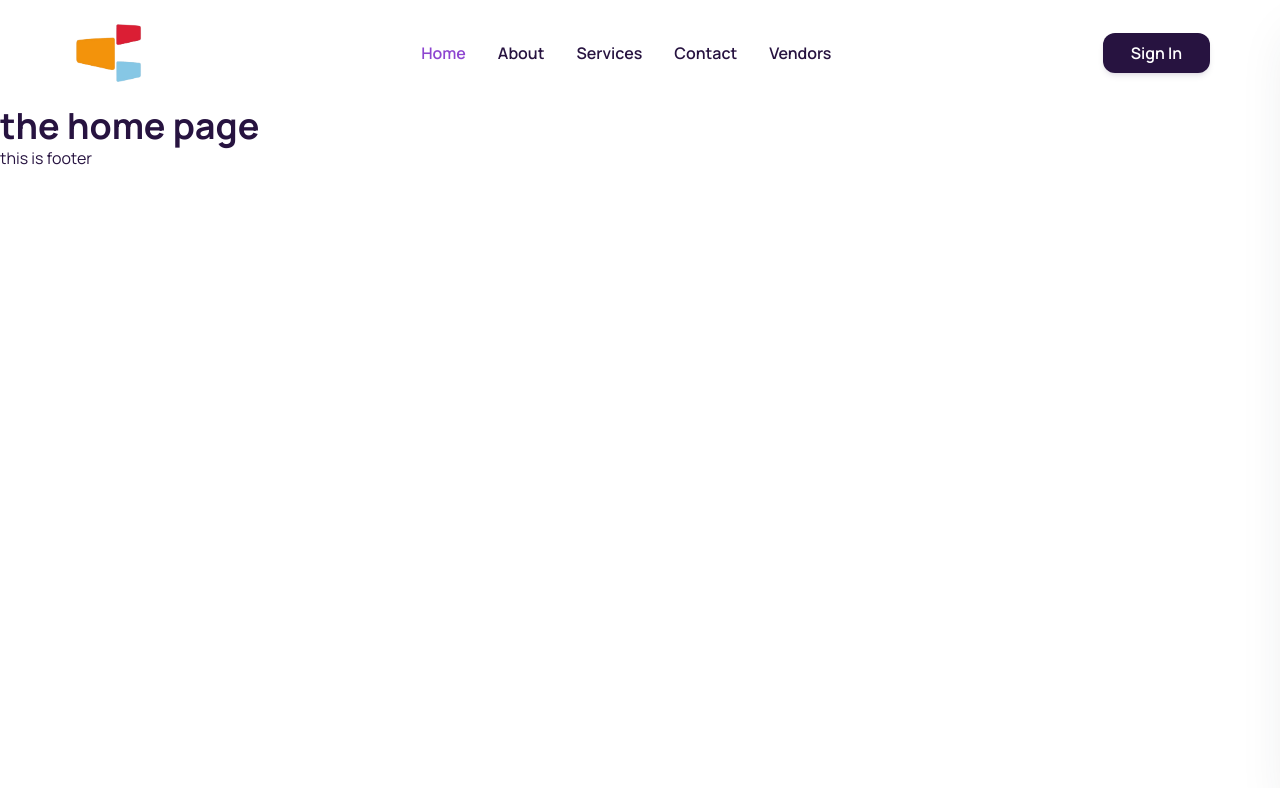
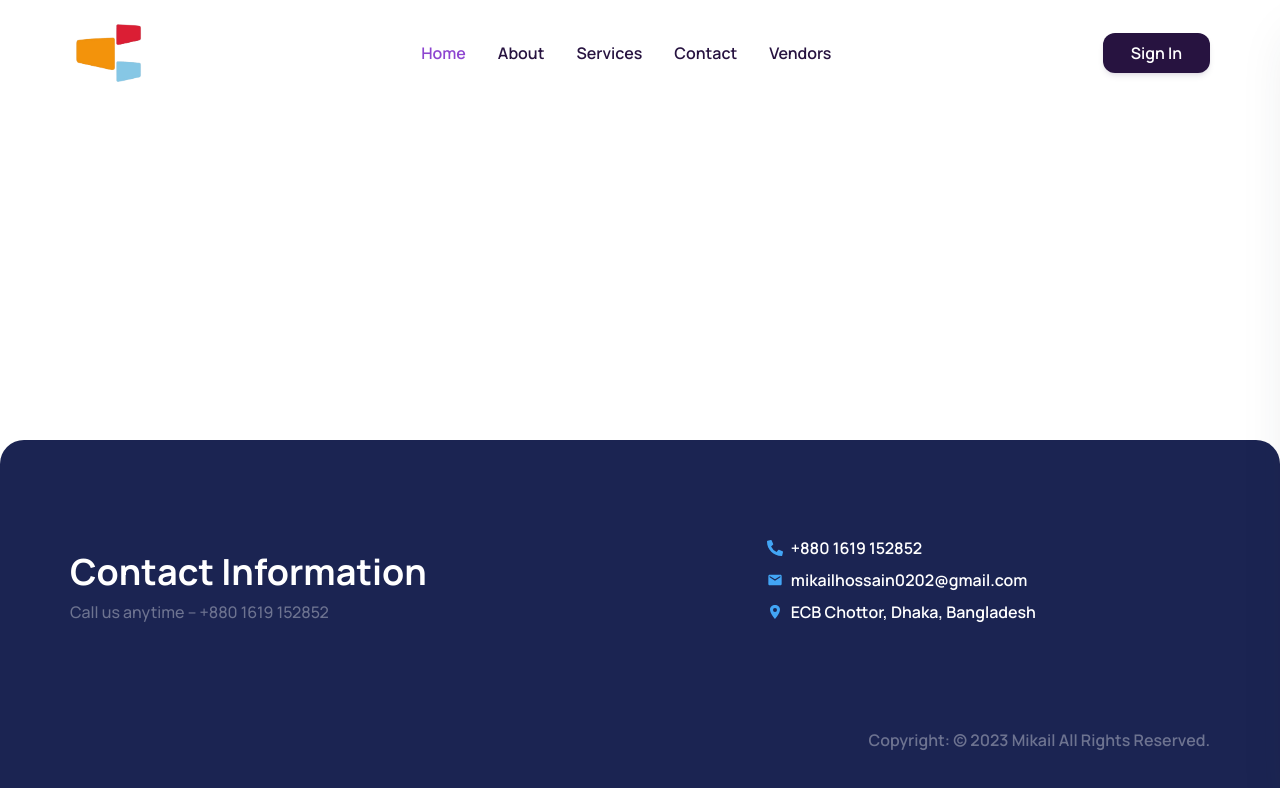
Before and after one commit to EligibleDev/happy_users, a React (Vite) app: page / in a window 1280 px wide. Shown: the top 788 px of the page. Built offline with nearby package versions, Linux system fonts and the light colour scheme.

Commit message:
footer done for all devices and MainLayout updated

```diff
--- a/src/components/Footer/Footer.jsx
+++ b/src/components/Footer/Footer.jsx
@@ -1,9 +1,40 @@
+import { contactInfos } from "../../utils/utils";
+
 const Footer = () => {
-      return (
-            <div>
-                  this is footer
+    return (
+        <footer className="bg-purple-bg rounded-t-3xl text-white px-8 xl:px-0">
+            <div className="max-w-screen-xl mx-auto flex flex-col gap-8 sm:flex-row justify-between items-end py-24">
+                <div className="w-full sm:w-3/5 flex flex-col gap-2">
+                    <h1 className="text-3xl lg:text-4xl font-bold">
+                        Contact Information
+                    </h1>
+                    <a className="text-paragraph font-medium" href="tel:+8801619152852">
+                        Call us anytime – +880 1619 152852
+                    </a>
+                </div>
+
+                <div className="w-full sm:w-2/5 space-y-2">
+                    {contactInfos.map((info) => (
+                        <div
+                            className="flex items-center gap-2 font-semibold"
+                            key={info.link}
+                        >
+                            <info.icon className="text-blue-400" />
+                            <a
+                                className="hover:text-blue-400 transition"
+                                href={info.link}
+                            >
+                                {info.label}
+                            </a>
+                        </div>
+                    ))}
+                </div>
             </div>
-      );
+            <div className="max-w-screen-xl mx-auto pt-2 pb-12 font-semibold text-center xl:text-right text-paragraph">
+                Copyright: © 2023 Mikail All Rights Reserved.
+            </div>
+        </footer>
+    );
 };
 
 export default Footer;
--- a/src/layouts/MainLayout/MainLayout.jsx
+++ b/src/layouts/MainLayout/MainLayout.jsx
@@ -6,7 +6,9 @@ const MainLayout = () => {
     return (
         <>
             <Header />
-            <Outlet />
+            <div className="min-h-[calc(100vh-466px)]">
+                <Outlet />
+            </div>
             <Footer />
         </>
     );
--- a/src/pages/Home/Home.jsx
+++ b/src/pages/Home/Home.jsx
@@ -1,8 +1,10 @@
+import Banner from "./components/Banner/Banner";
+
 const Home = () => {
     return (
-        <div className="text-primary-dark-purple font-bold text-4xl">
-            the home page
-        </div>
+        <>
+            <Banner />
+        </>
     );
 };
 
--- /dev/null
+++ b/src/pages/Home/components/Banner/Banner.jsx
@@ -0,0 +1,9 @@
+const Banner = () => {
+      return (
+            <section className="">
+
+            </section>
+      );
+};
+
+export default Banner;
--- a/src/utils/utils.js
+++ b/src/utils/utils.js
@@ -1,3 +1,7 @@
+import { FaPhoneAlt } from "react-icons/fa";
+import { MdEmail } from "react-icons/md";
+import { IoLocationSharp } from "react-icons/io5";
+
 export const navLinks = [
       {
             label: "Home",
@@ -20,3 +24,21 @@ export const navLinks = [
             link: "/vendors",
       },
 ]
+
+export const contactInfos = [
+      {
+            label: "+880 1619 152852",
+            link: "tel:+8801619152852",
+            icon: FaPhoneAlt
+      },
+      {
+            label: "mikailhossain0202@gmail.com",
+            link: "mailto:mikailhossain0202@gmail.com",
+            icon: MdEmail
+      },
+      {
+            label: "ECB Chottor, Dhaka, Bangladesh",
+            link: "https://maps.app.goo.gl/qsh8MT4Hy6vqDjTT6",
+            icon: IoLocationSharp
+      },
+]
--- a/tailwind.config.js
+++ b/tailwind.config.js
@@ -13,6 +13,8 @@ module.exports = withMT({
     colors: {
       'primary-dark-purple': '#271340',
       'secondary-purple': '#8d45d0',
+      'purple-bg': '#1B2452',
+      'paragraph': "#FFFFFF5C"
     },
   },
   plugins: [],
```
